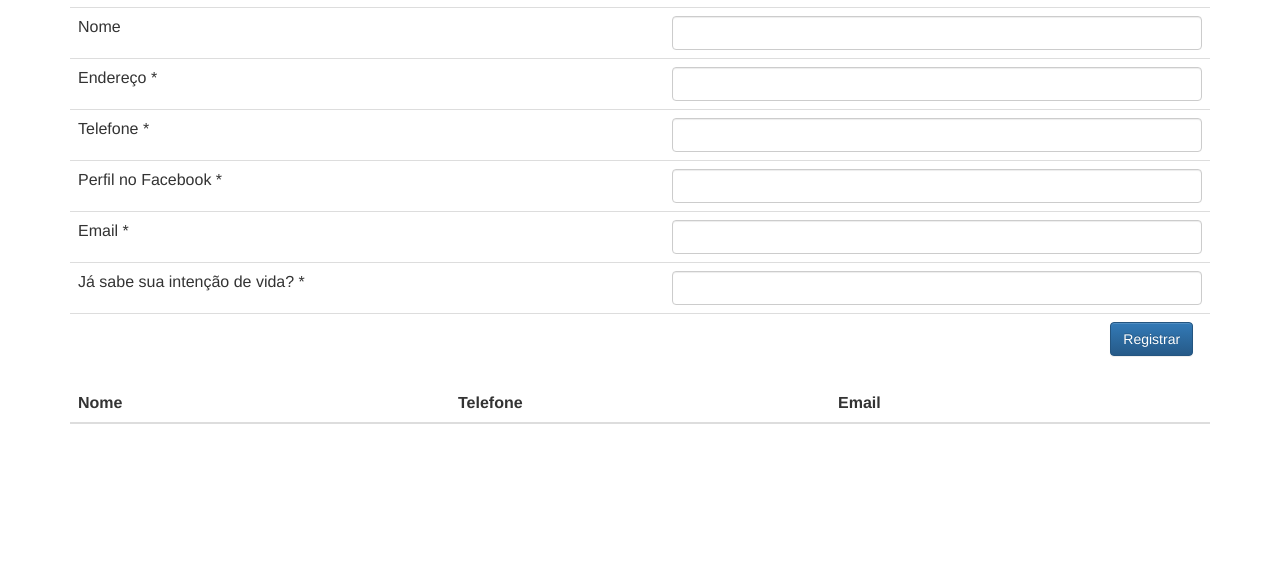
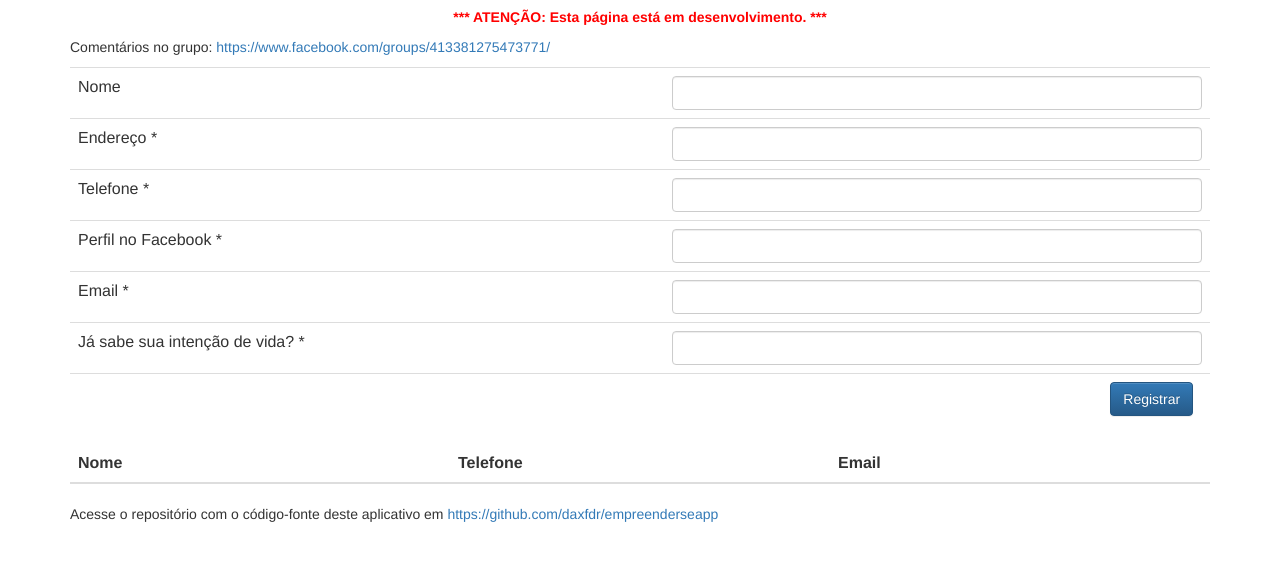
Before and after one commit to daxfdr/empreenderseapp, a plain HTML site: page public/index.html in a window 1280 px wide. Shown: the part 63-624 px from the top of the page. Drawn offline with nearby package versions, Linux system fonts and the light colour scheme.

Commit message:
Textos explicativos
Incluídos textos explicativos no HTML

```diff
--- a/public/index.html
+++ b/public/index.html
@@ -14,6 +14,14 @@
 	<div class="container" ng-controller="AppCtrl">
 
 		<h1>EMpREenDEr$e App</h1>
+
+		<p align="center">
+			<strong><font color="red">*** ATENÇÃO: Esta página está em desenvolvimento. ***</font></strong>
+		</p>
+
+		<p>
+			Comentários no grupo: <a href="https://www.facebook.com/groups/413381275473771/">https://www.facebook.com/groups/413381275473771/</a>
+		</p>
 
 		<table class="table">
 			<tr>
@@ -61,6 +69,10 @@
 				</tr>
 			</tbody>
 		</table>
+
+		<p>
+			Acesse o repositório com o código-fonte deste aplicativo em <a href="https://github.com/daxfdr/empreenderseapp">https://github.com/daxfdr/empreenderseapp</a>
+		</p>
     </div>
 
 
```
